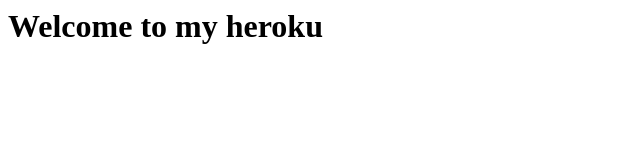
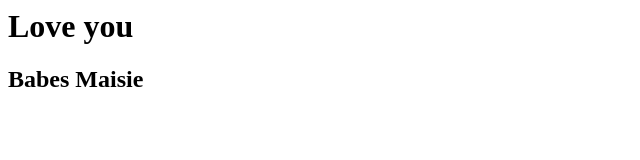
Before and after one commit to nigeljohnson/apps, a website: page public/index.html in a window 1280 px wide. Shown: the whole page, without its empty margins (0-640 px from the left). Drawn offline with Linux system fonts and the light colour scheme.

Commit message:
[NJ][1] More text.

```diff
--- a/public/index.html
+++ b/public/index.html
@@ -1 +1,2 @@
-<h1>Welcome to my heroku</h1>
+<h1>Love you</h1>
+<h2>Babes Maisie</h2>
```
